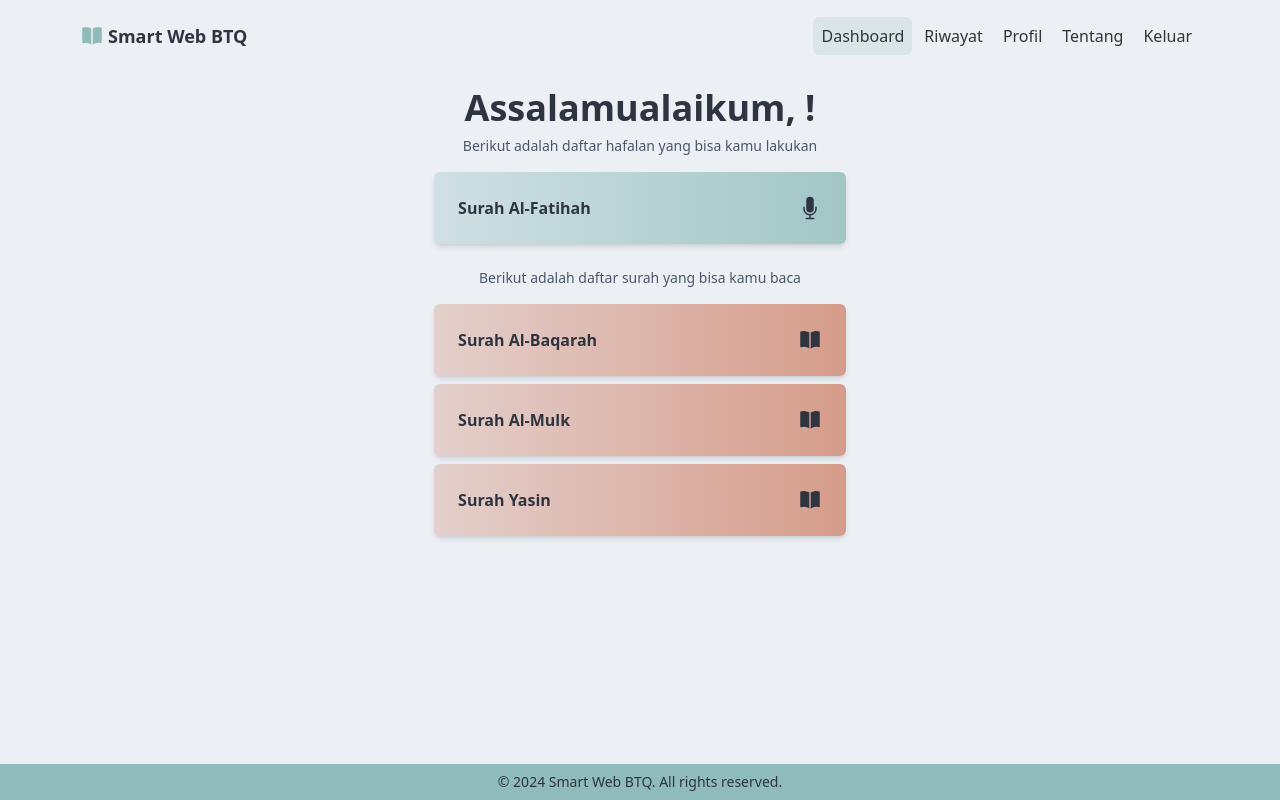
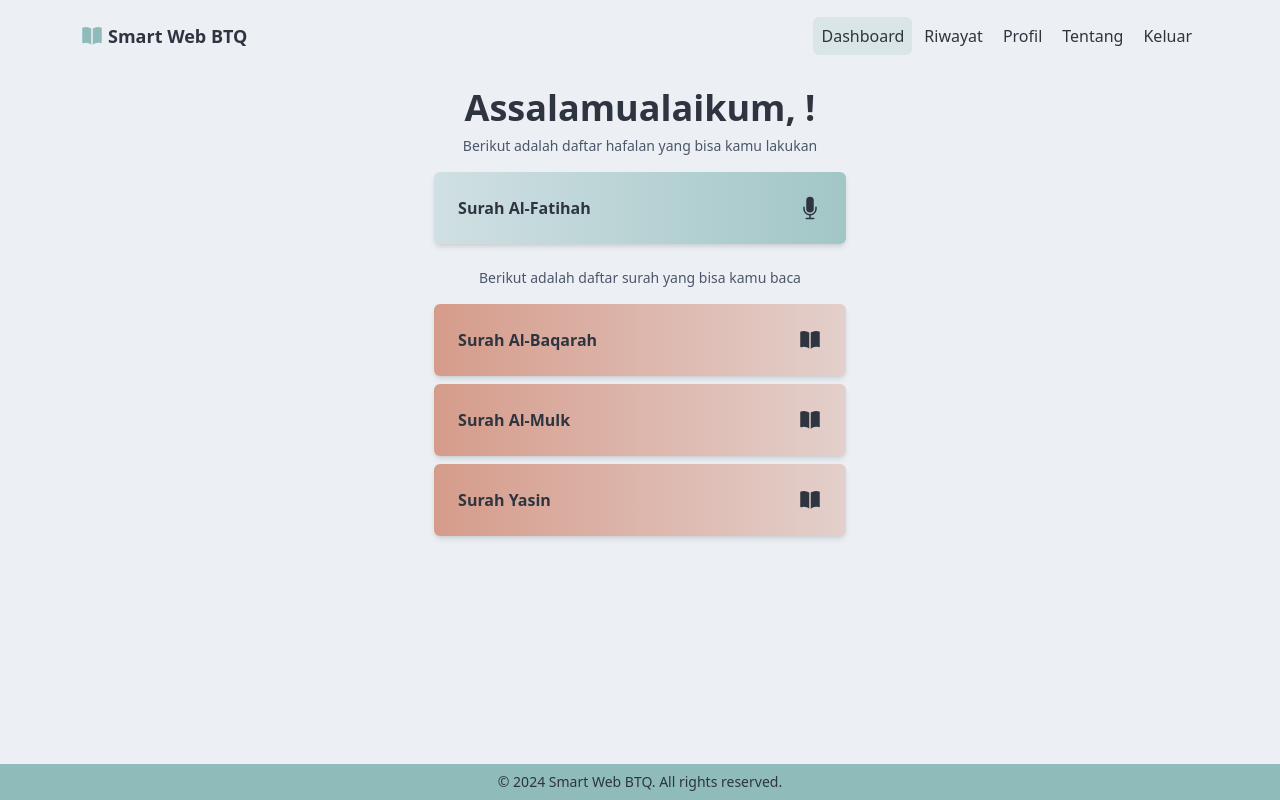
Before and after one commit to MarcMan710/smart-web-btq, a React (Create React App) app in the folder frontend/: page /dashboard in a window 1280 px wide. Built offline with nearby package versions, Linux system fonts and the light colour scheme; no server answers; sample sign-in values are in the browser's storage.

Commit message:
Adjust color on list

```diff
--- a/frontend/src/pages/Dashboard.js
+++ b/frontend/src/pages/Dashboard.js
@@ -70,12 +70,13 @@ const Dashboard = () => {
       {renderHafalanCards()}
       {renderModal()}
 
+      {/* temporary read UI */}
       <p className="text-sm text-nblack1 mt-6 mb-4">
         Berikut adalah daftar surah yang bisa kamu baca
       </p>
 
       <div
-        className="flex justify-between bg-gradient-to-l from-norange/80 to-norange/30 shadow-md rounded-md p-6 w-[45ch] cursor-pointer mb-2"
+        className="flex justify-between bg-gradient-to-l from-norange/30 to-norange/80 shadow-md rounded-md p-6 w-[45ch] cursor-pointer mb-2"
         onClick={() => navigate("/read")}
       >
         <h2 className="font-bold">Surah Al-Baqarah</h2>
@@ -90,7 +91,7 @@ const Dashboard = () => {
       </div>
 
       <div
-        className="flex justify-between bg-gradient-to-l from-norange/80 to-norange/30 shadow-md rounded-md p-6 w-[45ch] cursor-pointer mb-2"
+        className="flex justify-between bg-gradient-to-l from-norange/30 to-norange/80 shadow-md rounded-md p-6 w-[45ch] cursor-pointer mb-2"
         onClick={() => navigate("/read")}
       >
         <h2 className="font-bold">Surah Al-Mulk</h2>
@@ -105,7 +106,7 @@ const Dashboard = () => {
       </div>
 
       <div
-        className="flex justify-between bg-gradient-to-l from-norange/80 to-norange/30 shadow-md rounded-md p-6 w-[45ch] cursor-pointer mb-20"
+        className="flex justify-between bg-gradient-to-l from-norange/30 to-norange/80 shadow-md rounded-md p-6 w-[45ch] cursor-pointer mb-20"
         onClick={() => navigate("/read")}
       >
         <h2 className="font-bold">Surah Yasin</h2>
```
